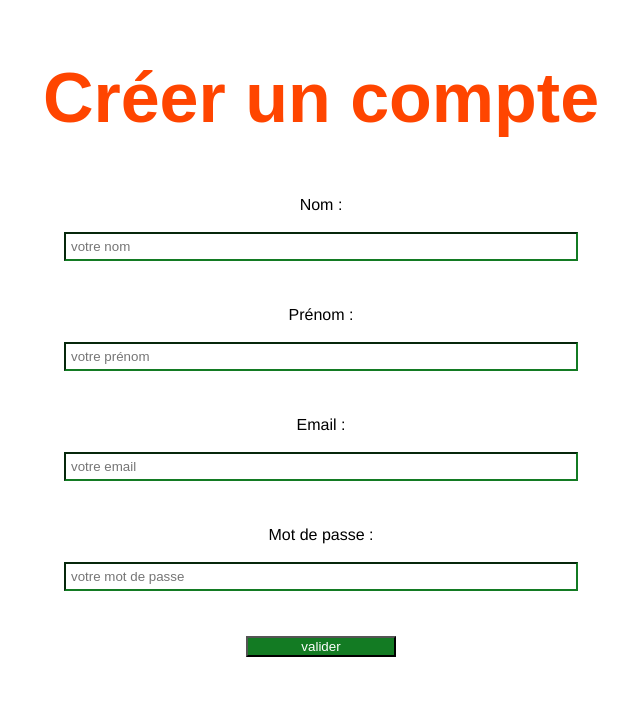
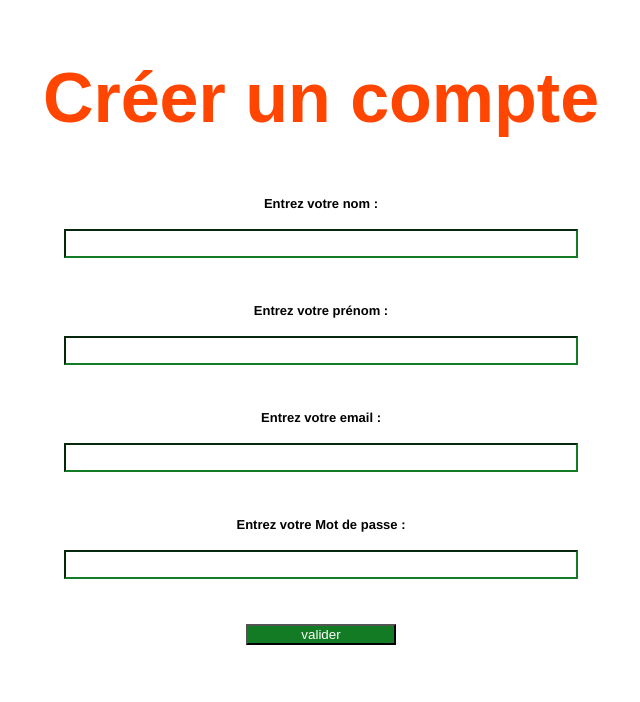
Before and after one commit to JeremieG06/mini_Projet_Auto, a PHP site: page /compte.php in a window 1280 px wide. Shown: the part 148-850 px from the top of the page, without its empty margins (319-959 px from the left). After the commit the page ends 793 px from the top, so only its background shows below. Run offline with PHP 8.4, Linux system fonts and the light colour scheme; some libraries are stand-ins or nearby versions.

Commit message:
Updates compte.php and delete menu.php

```diff
--- a/compte.php
+++ b/compte.php
@@ -6,6 +6,7 @@
     <meta http-equiv="X-UA-Compatible" content="IE=edge">
     <meta name="viewport" content="width=device-width, initial-scale=1.0">
     <script src="https://kit.fontawesome.com/d4ade387aa.js" crossorigin="anonymous"></script>
+    <link rel="stylesheet" href="style.css">
     <title>Mon compte</title>
 </head>
 
@@ -27,24 +28,24 @@
         </div>
     </nav>
     <form action="post.users.php" method="POST">
-        <link rel="stylesheet" href="style.css">
+
         <h2>Créer un compte</h2>
 
-        <label class="compte">Nom :</label>
+        <label class="instruc">Entrez votre nom :</label>
         <br />
-        <input name="lastname" type="text" placeholder="votre nom">
+        <input name="lastname" type="text">
         </input>
-        <label class="compte">Prénom :</label>
+        <label class="instruc"> Entrez votre prénom :</label>
         <br />
-        <input name="firstname" type="texte" placeholder="votre prénom">
+        <input name="firstname" type="texte">
         </input>
-        <label class="compte">Email :</label>
+        <label class="instruc">Entrez votre email :</label>
         <br />
-        <input name="email" type="texte" placeholder="votre email">
+        <input name="email" type="texte">
         </input>
-        <label class="compte">Mot de passe :</label>
+        <label class="instruc"> Entrez votre Mot de passe :</label>
         <br />
-        <input name="password" type="password" placeholder="votre mot de passe">
+        <input name="password" type="password">
         </input>
         <button class="buttonSub">valider</button>
     </form>
--- a/menu.php
+++ /dev/null
@@ -1,3 +0,0 @@
-<?php
-
-?>
```
